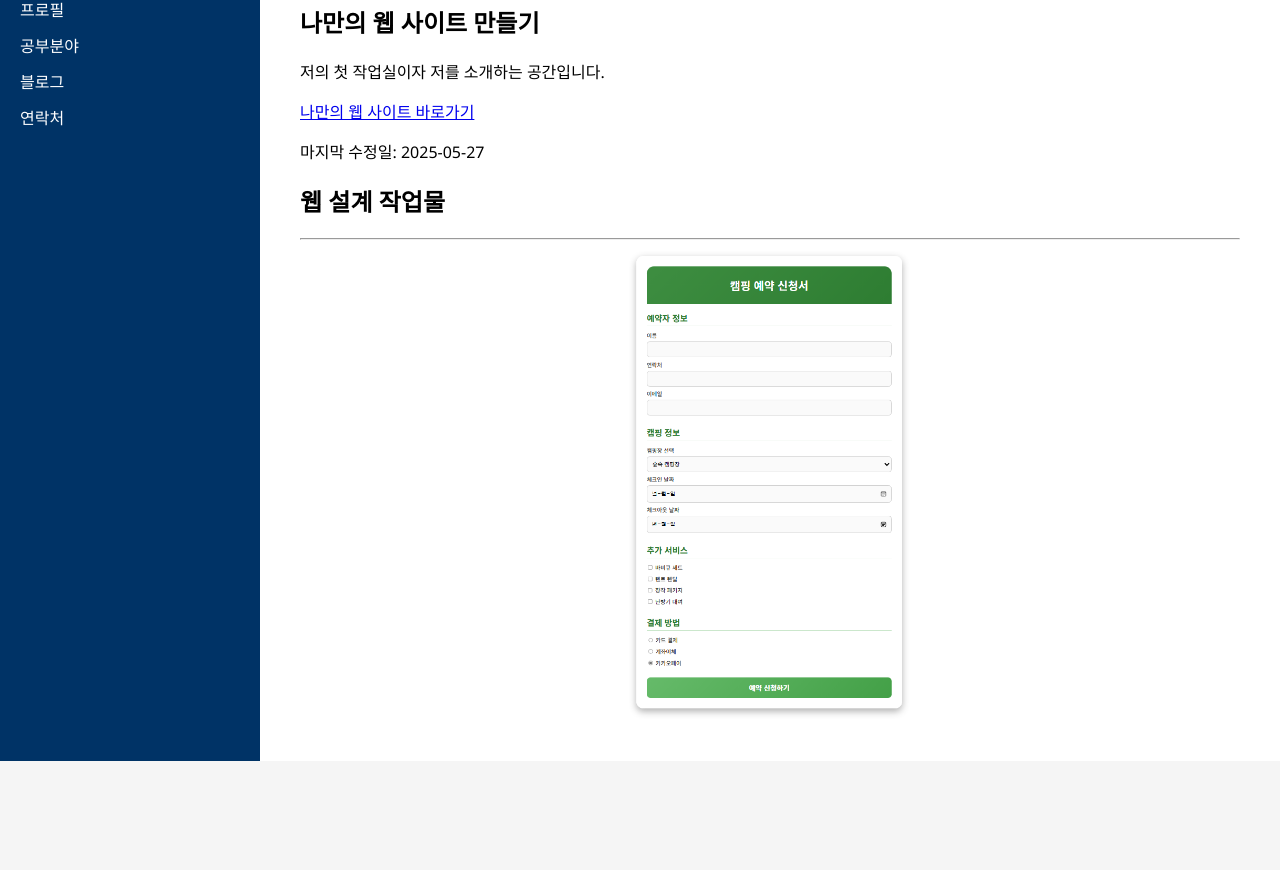
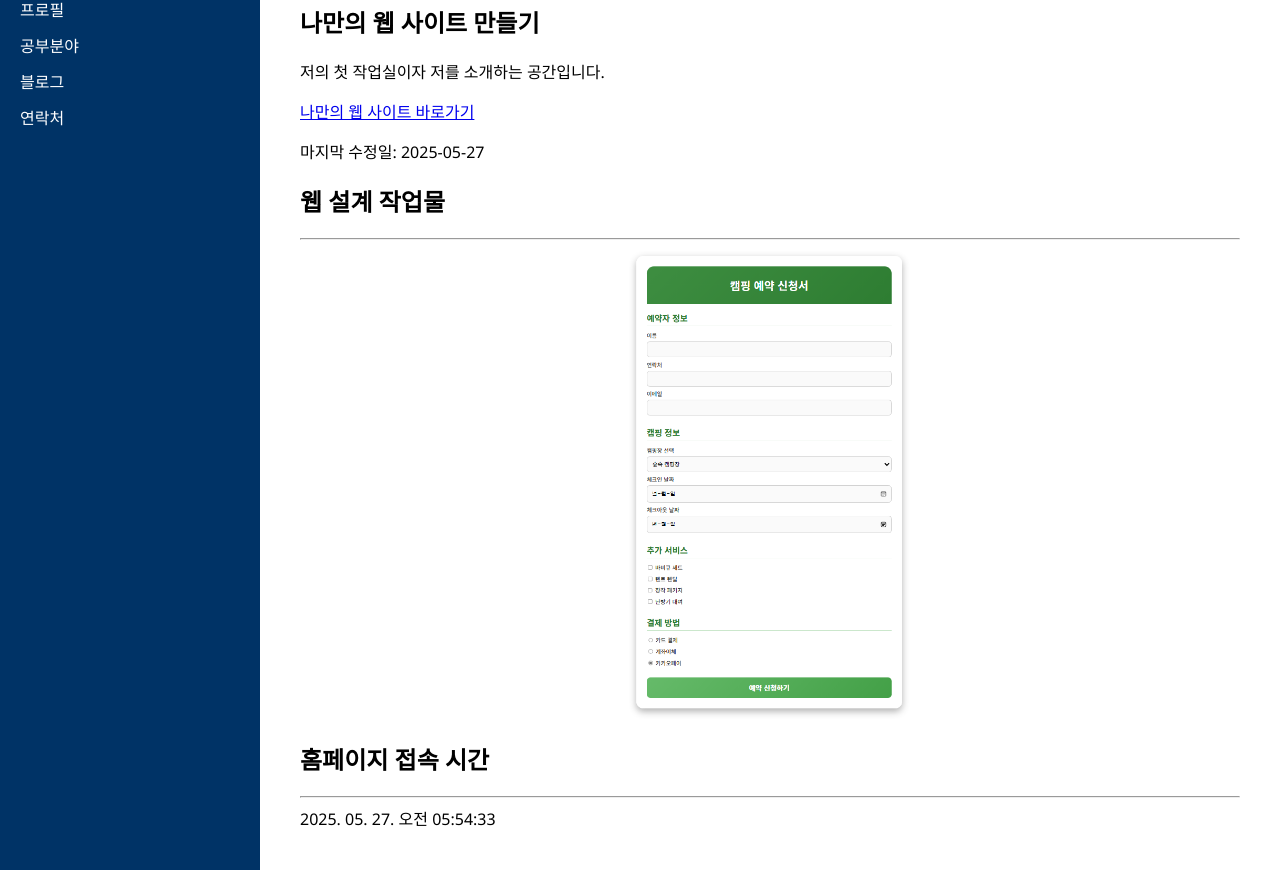
Before and after one commit to HyunWoo-Jin03/HyunWoo-Jin, a plain HTML site: page blog.html in a window 1280 px wide. Shown: the part 125-995 px from the top of the page. Before the commit the page ends 886 px from the top, so only its background shows below. Drawn offline with Linux system fonts and the light colour scheme.

Commit message:
blog.html

```diff
--- a/blog.html
+++ b/blog.html
@@ -36,6 +36,27 @@
                 <img src="캠핑 예약 신청서.PNG" alt="이미지가 존재하지 않습니다.">
             </article>
 
+            <article class="blog-post">
+                <h2>홈페이지 접속 시간</h2>
+                <hr/>
+                <div id="time">로딩 중...</div>
+                <script>
+                function updateTime() {
+                    const now = new Date();
+                    const formatted = now.toLocaleString("ko-KR", {
+                        year: "numeric",
+                        month: "2-digit",
+                        day: "2-digit",
+                        hour: "2-digit",
+                        minute: "2-digit",
+                        second: "2-digit"
+                    });
+                    document.getElementById("time").textContent = formatted;
+                    }
+                    updateTime();
+                    setInterval(updateTime, 1000);
+                    </script>
+            </article>
         </main>
     </div>
 </body>
```
